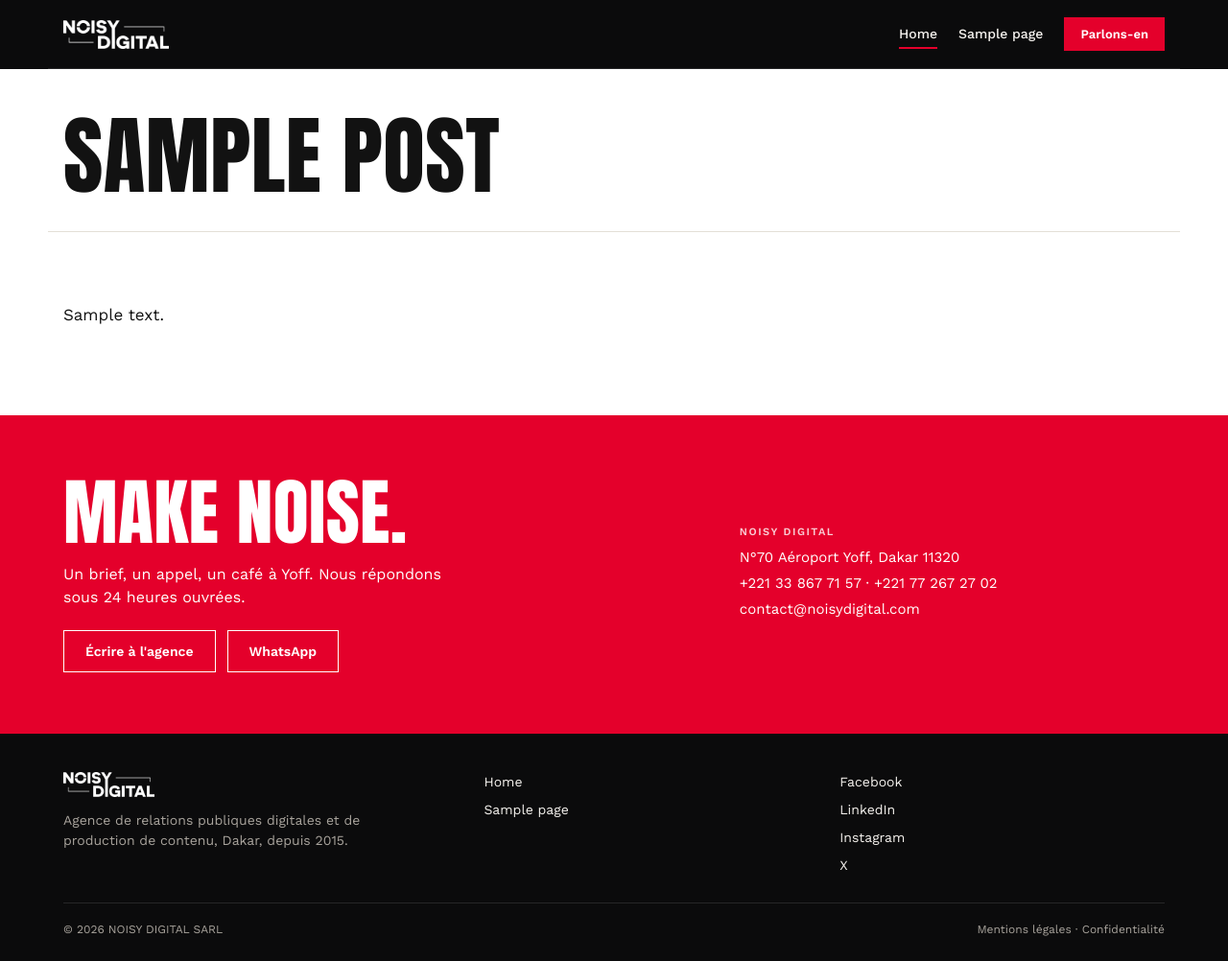
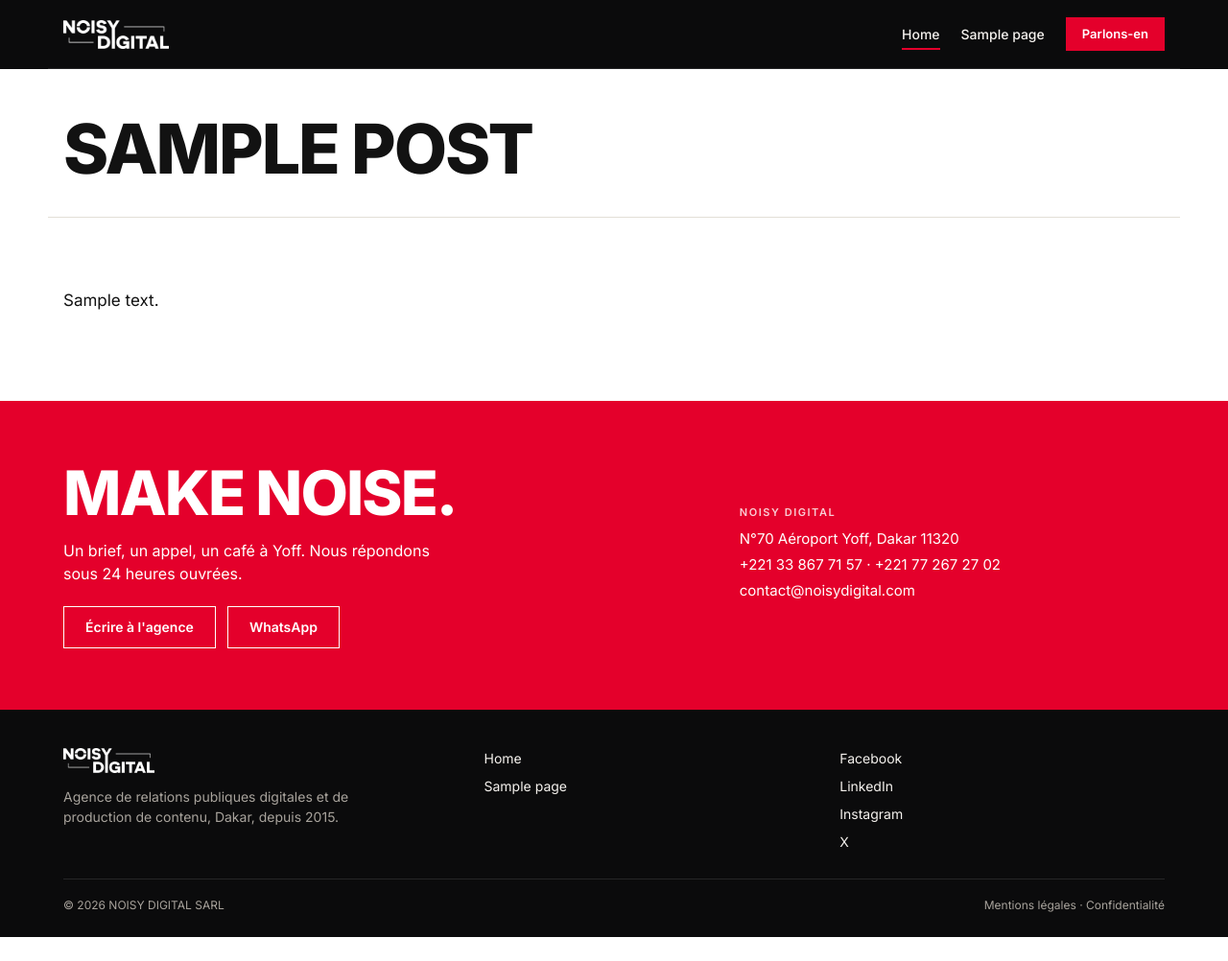
Before and after one commit to elaminemanager/noisydigital-site, a WordPress theme: template page.php in a window 1280 px wide. Shown: the whole page at 96% size. After the commit the page ends 977 px from the top, so only its background shows below. Run offline with PHP 8.4 and a stand-in for WordPress, Linux system fonts and the light colour scheme; the site name, menu and one post (Sample post) are stand-ins, and other content is empty; some libraries are stand-ins or nearby versions.

Commit message:
Typographie : Inter pour les titres et le corps, tailles ajustées
Co-Authored-By: Claude Fable 5.1 <noreply@anthropic.com>
Claude-Session: https://claude.ai/code/session_01UyJv4PFmoqkRsxjQdqQvx8

```diff
--- a/functions.php
+++ b/functions.php
@@ -4,7 +4,7 @@
  */
 if ( ! defined( 'ABSPATH' ) ) { exit; }
 
-define( 'NOISY_VERSION', '0.2.9' );
+define( 'NOISY_VERSION', '0.3.0' );
 require_once get_template_directory() . '/inc/redirects.php';
 
 /* Régénère les règles de réécriture une fois par version du thème (robots.txt, archives des types de contenus). */
@@ -34,7 +34,7 @@ add_action( 'after_setup_theme', function () {
 
 /* ---------- Styles et scripts ---------- */
 add_action( 'wp_enqueue_scripts', function () {
-    wp_enqueue_style( 'noisy-fonts', 'https://fonts.googleapis.com/css2?family=Anton&family=Work+Sans:wght@400;500;600&display=swap', [], null );
+    wp_enqueue_style( 'noisy-fonts', 'https://fonts.googleapis.com/css2?family=Inter:wght@400;500;600;700;800&display=swap', [], null );
     wp_enqueue_style( 'noisy', get_stylesheet_uri(), [ 'noisy-fonts' ], NOISY_VERSION );
     wp_enqueue_script( 'noisy', get_template_directory_uri() . '/assets/noisy.js', [], NOISY_VERSION, true );
 } );
--- a/style.css
+++ b/style.css
@@ -3,7 +3,7 @@ Theme Name: Noisy
 Theme URI: https://noisydigital.com
 Author: NOISY DIGITAL
 Description: Thème sur mesure NOISY DIGITAL. Alternance de bandes noires et blanches, lignes défilantes rouges, typographie condensée.
-Version: 0.2.9
+Version: 0.3.0
 Requires at least: 6.4
 Requires PHP: 8.1
 Text Domain: noisy
@@ -14,7 +14,7 @@ Text Domain: noisy
   --black:#0b0b0c; --black-2:#141416; --white:#ffffff; --paper:#f7f5f1;
   --fg-on-dark:#f5f2ee; --muted-on-dark:#a8a39c; --line-on-dark:#262628;
   --fg-on-light:#121212; --muted-on-light:#5f5a53; --line-on-light:#e3dfd7;
-  --display:'Anton', Impact, 'Arial Narrow Bold', sans-serif; --body:'Work Sans', 'Helvetica Neue', Arial, sans-serif;
+  --display:'Inter', 'Helvetica Neue', Arial, sans-serif; --body:'Inter', 'Helvetica Neue', Arial, sans-serif;
   --wrap:1180px;
 }
 *{box-sizing:border-box}
@@ -27,9 +27,9 @@ a{color:inherit}
 .skip{position:absolute;left:-999px;top:8px;background:var(--red);color:#fff;padding:10px 14px;z-index:100}
 .skip:focus{left:8px}
 .wrap{max-width:var(--wrap);margin-inline:auto;padding-left:max(16px,env(safe-area-inset-left,0px));padding-right:max(16px,env(safe-area-inset-right,0px))}
-h1,h2,h3,.h-display{font-family:var(--display);font-weight:400;letter-spacing:.005em;text-wrap:balance;margin:0}
-h2{font-size:clamp(34px,5vw,60px);line-height:.98;text-transform:uppercase}
-h3{font-size:28px;text-transform:uppercase;line-height:1.02}
+h1,h2,h3,.h-display{font-family:var(--display);font-weight:800;letter-spacing:-.03em;text-wrap:balance;margin:0}
+h2{font-size:clamp(30px,4.2vw,52px);line-height:1;text-transform:uppercase}
+h3{font-size:24px;text-transform:uppercase;line-height:1.08}
 .eyebrow{font:600 11px/1 var(--body);letter-spacing:.18em;text-transform:uppercase;color:var(--red);margin:0 0 14px}
 .muted{opacity:.7}
 .dark{background:var(--black);color:var(--fg-on-dark)}
@@ -49,13 +49,13 @@ h3{font-size:28px;text-transform:uppercase;line-height:1.02}
 .more{display:flex;justify-content:flex-end;margin-top:22px}
 
 /* Lignes défilantes */
-.ticker{overflow:hidden;white-space:nowrap;padding-block:10px;font-family:var(--display);text-transform:uppercase;line-height:1;user-select:none}
+.ticker{overflow:hidden;white-space:nowrap;padding-block:10px;font-family:var(--display);font-weight:800;letter-spacing:-.03em;text-transform:uppercase;line-height:1;user-select:none}
 .ticker .track{display:inline-block;animation:slide 40s linear infinite}
 .ticker.reverse .track{animation-direction:reverse}
 .ticker span{display:inline-block;padding-inline:.45em}
 .ticker span::after{content:"·";padding-left:.9em;color:var(--red)}
-.ticker.xl{font-size:clamp(44px,7vw,92px)}
-.ticker.lg{font-size:clamp(30px,4.6vw,60px)}
+.ticker.xl{font-size:clamp(38px,5.8vw,76px)}
+.ticker.lg{font-size:clamp(26px,3.8vw,50px)}
 .ticker.red{color:var(--red)} .ticker.white{color:var(--white)} .ticker.black{color:var(--black)}
 .ticker.red span::after{color:currentColor}
 @keyframes slide{from{transform:translateX(0)}to{transform:translateX(-50%)}}
@@ -75,7 +75,7 @@ h3{font-size:28px;text-transform:uppercase;line-height:1.02}
 
 /* Hero */
 .hero{display:grid;grid-template-columns:1.1fr .9fr;gap:40px;align-items:end;padding-block:56px 64px}
-.hero h1{font-size:clamp(52px,9vw,124px);line-height:.92;text-transform:uppercase}
+.hero h1{font-size:clamp(40px,6.6vw,92px);line-height:.96;text-transform:uppercase}
 .hero h1 em{font-style:normal;color:var(--red)}
 .hero .lead{max-width:46ch;font-size:17px;color:var(--muted-on-dark);margin:22px 0 28px}
 .hero figure{margin:0;position:relative;aspect-ratio:4/5;max-width:100%;overflow:hidden}
@@ -120,7 +120,7 @@ h3{font-size:28px;text-transform:uppercase;line-height:1.02}
 /* Bloc contact */
 .contact-band{background:var(--red);color:#fff}
 .contact-band .wrap{display:grid;grid-template-columns:1.2fr .8fr;gap:40px;align-items:center;padding-block:64px}
-.contact-band h2{font-size:clamp(40px,6vw,76px)}
+.contact-band h2{font-size:clamp(34px,5vw,64px)}
 .contact-band p{font-size:16px;margin:16px 0 22px;max-width:40ch}
 .contact-band address{font-style:normal;font-size:15px;line-height:1.8}
 .contact-band address a{text-decoration:none}
@@ -139,10 +139,10 @@ h3{font-size:28px;text-transform:uppercase;line-height:1.02}
 
 /* Pages intérieures */
 .page-head{padding-block:48px 36px;border-bottom:1px solid var(--line-on-dark)}
-.page-head h1{font-size:clamp(44px,7vw,96px);line-height:.95;text-transform:uppercase}
+.page-head h1{font-size:clamp(36px,5.6vw,76px);line-height:.98;text-transform:uppercase}
 .page-head .lead{max-width:60ch;font-size:18px;color:var(--muted-on-dark);margin:18px 0 0}
 .prose{max-width:72ch;font-size:17px;line-height:1.65}
-.prose h2{font-size:clamp(28px,3.6vw,40px);margin:40px 0 14px}
+.prose h2{font-size:clamp(26px,3.2vw,36px);margin:40px 0 14px}
 .prose h3{font-size:22px;margin:28px 0 10px}
 .prose p{margin:0 0 1.1em}
 .prose ul,.prose ol{padding-left:1.2em}
```
